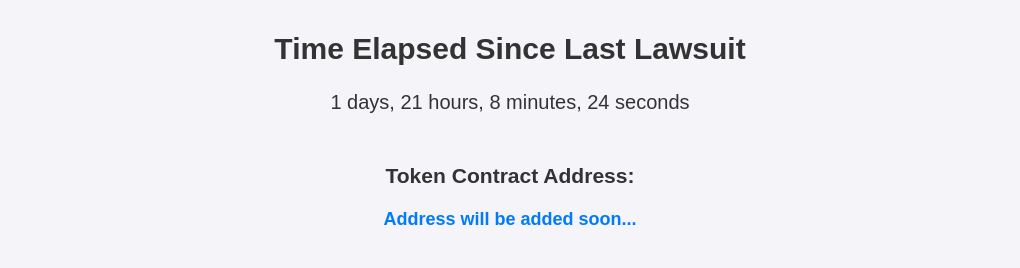
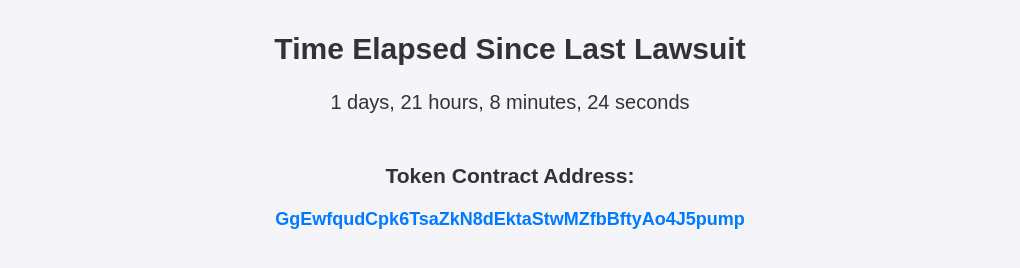
Before and after one commit to DogeCounter/doge-lawsuit-counter, a plain HTML site: page index.html in a window 1280 px wide. Shown: the part 302-570 px from the top of the page, without its empty margins (130-1150 px from the left). Drawn offline with Linux system fonts and the light colour scheme.

Commit message:
Update index.html
contract adress

```diff
--- a/index.html
+++ b/index.html
@@ -59,7 +59,7 @@
 
     <div class="contract-address">
         <h3>Token Contract Address:</h3>
-        <p id="contractAddress">Address will be added soon...</p>
+        <p id="contractAddress">GgEwfqudCpk6TsaZkN8dEktaStwMZfbBftyAo4J5pump</p>
     </div>
 
     <script>
```
